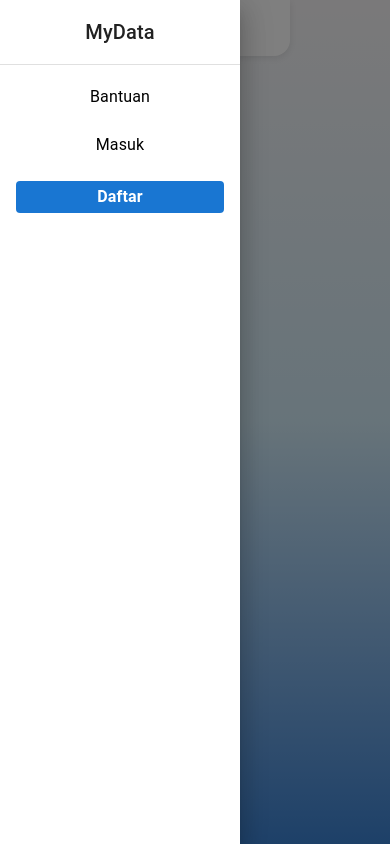
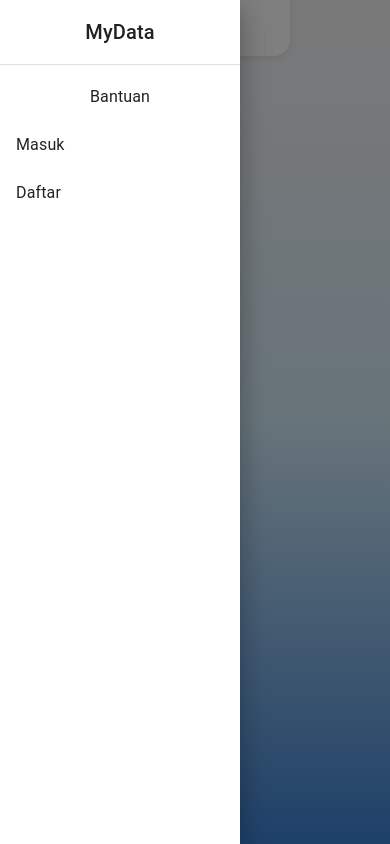
Before and after one commit to rohmanalka/MyInternet, a React (Vite) app: page / in a window 390 px wide. Both pictures are taken after a click on the button "open drawer". Built offline with nearby package versions, Linux system fonts and the light colour scheme; some icons are missing.

Commit message:
feat: button exit

```diff
--- a/src/components/Navbar.jsx
+++ b/src/components/Navbar.jsx
@@ -1,37 +1,49 @@
-import * as React from 'react';
-import PropTypes from 'prop-types';
-import AppBar from '@mui/material/AppBar';
-import Box from '@mui/material/Box';
-import CssBaseline from '@mui/material/CssBaseline';
-import Divider from '@mui/material/Divider';
-import Drawer from '@mui/material/Drawer';
-import IconButton from '@mui/material/IconButton';
-import List from '@mui/material/List';
-import ListItem from '@mui/material/ListItem';
-import ListItemButton from '@mui/material/ListItemButton';
-import ListItemText from '@mui/material/ListItemText';
-import MenuIcon from '@mui/icons-material/Menu';
-import Toolbar from '@mui/material/Toolbar';
-import Typography from '@mui/material/Typography';
-import Button from '@mui/material/Button';
+import * as React from "react";
+import AppBar from "@mui/material/AppBar";
+import Box from "@mui/material/Box";
+import CssBaseline from "@mui/material/CssBaseline";
+import Divider from "@mui/material/Divider";
+import Drawer from "@mui/material/Drawer";
+import IconButton from "@mui/material/IconButton";
+import List from "@mui/material/List";
+import ListItem from "@mui/material/ListItem";
+import ListItemButton from "@mui/material/ListItemButton";
+import ListItemText from "@mui/material/ListItemText";
+import MenuIcon from "@mui/icons-material/Menu";
+import Toolbar from "@mui/material/Toolbar";
+import Typography from "@mui/material/Typography";
+import Button from "@mui/material/Button";
 import Auth from "../pages/Auth.jsx";
 
 const drawerWidth = 240;
-const navItems = ['Bantuan', 'Masuk', 'Daftar'];
+const navItems = ["Bantuan"];
 
 function Navbar(props) {
   const { window } = props;
   const [mobileOpen, setMobileOpen] = React.useState(false);
+  const [openAuth, setOpenAuth] = React.useState(false);
+  const [authTab, setAuthTab] = React.useState(1);
+  const [user, setUser] = React.useState(
+    JSON.parse(localStorage.getItem("user")) || null
+  );
 
-  const handleDrawerToggle = () => {
-    setMobileOpen((prevState) => !prevState);
+  const handleDrawerToggle = () => setMobileOpen((prevState) => !prevState);
+
+  const handleLogout = () => {
+    localStorage.removeItem("user");
+    setUser(null);
   };
 
-  const [openAuth, setOpenAuth] = React.useState(false);
-  const [authTab, setAuthTab] = React.useState(1);
+  const handleLoginSuccess = (loggedUser) => {
+    localStorage.setItem("user", JSON.stringify(loggedUser));
+    setUser(loggedUser);
+    setOpenAuth(false);
+  };
+
+  const container = window !== undefined ? () => window().document.body : undefined;
 
   const drawer = (
-    <Box onClick={handleDrawerToggle} sx={{ textAlign: 'center' }}>
+    <Box onClick={handleDrawerToggle} sx={{ textAlign: "center" }}>
       <Typography variant="h6" sx={{ my: 2 }}>
         MyData
       </Typography>
@@ -39,40 +51,54 @@ function Navbar(props) {
       <List>
         {navItems.map((item) => (
           <ListItem key={item} disablePadding>
-            <ListItemButton sx={{ textAlign: 'center' }}>
-              <ListItemText
-                primary={item}
-                slotProps={{
-                  primary: {
-                    sx:
-                      item === 'Daftar'
-                      ? {
-                        backgroundColor: '#1976d2',
-                        color: '#fff',
-                        borderRadius: 1,
-                        px: 2,
-                        py: 0.5,
-                        fontWeight: 'bold',
-                      }
-                    : { color: '#000' },
-                  },
-                }}
-              />
+            <ListItemButton sx={{ textAlign: "center" }}>
+              <ListItemText primary={item} />
             </ListItemButton>
           </ListItem>
         ))}
+
+        {!user ? (
+          <>
+            <ListItem disablePadding>
+              <ListItemButton
+                onClick={() => {
+                  setAuthTab(1);
+                  setOpenAuth(true);
+                }}
+              >
+                <ListItemText primary="Masuk" />
+              </ListItemButton>
+            </ListItem>
+
+            <ListItem disablePadding>
+              <ListItemButton
+                onClick={() => {
+                  setAuthTab(0);
+                  setOpenAuth(true);
+                }}
+              >
+                <ListItemText primary="Daftar" />
+              </ListItemButton>
+            </ListItem>
+          </>
+        ) : (
+          <ListItem disablePadding>
+            <ListItemButton onClick={handleLogout}>
+              <ListItemText primary="Keluar" />
+            </ListItemButton>
+          </ListItem>
+        )}
       </List>
     </Box>
   );
 
-  const container = window !== undefined ? () => window().document.body : undefined;
-
   return (
-    <Box sx={{ display: 'flex' }}>
+    <>
+      <Box sx={{ display: "flex" }}>
         <CssBaseline />
         <Box
           sx={{
-          position: 'fixed',
+            position: "fixed",
             top: 0,
             left: 100,
             right: 100,
@@ -83,9 +109,9 @@ function Navbar(props) {
             component="nav"
             position="static"
             sx={{
-          backgroundColor: '#fff',
-          color: '#000',
-          boxShadow: '0px 2px 8px rgba(0, 0, 0, 0.1)',
+              backgroundColor: "#fff",
+              color: "#000",
+              boxShadow: "0px 2px 8px rgba(0, 0, 0, 0.1)",
               borderBottomLeftRadius: 16,
               borderBottomRightRadius: 16,
             }}
@@ -96,7 +122,7 @@ function Navbar(props) {
                 aria-label="open drawer"
                 edge="start"
                 onClick={handleDrawerToggle}
-            sx={{ mr: 2, display: { sm: 'none' } }}
+                sx={{ mr: 2, display: { sm: "none" } }}
               >
                 <MenuIcon />
               </IconButton>
@@ -106,19 +132,32 @@ function Navbar(props) {
                 component="div"
                 sx={{
                   flexGrow: 1,
-              display: { xs: 'none', sm: 'block' },
+                  display: { xs: "none", sm: "block" },
                   fontWeight: 600,
                 }}
               >
                 MyData
               </Typography>
 
-          <Box sx={{ display: { xs: 'none', sm: 'block' } }}>
-            {navItems.map((item) => {
-              if (item === "Daftar") {
-                return (
+              <Box sx={{ display: { xs: "none", sm: "block" } }}>
+                {navItems.map((item) => (
+                  <Button key={item} sx={{ color: "#000", fontWeight: 500 }}>
+                    {item}
+                  </Button>
+                ))}
+
+                {!user ? (
+                  <>
                     <Button
-                    key={item}
+                      sx={{ color: "#000", fontWeight: 500 }}
+                      onClick={() => {
+                        setAuthTab(1);
+                        setOpenAuth(true);
+                      }}
+                    >
+                      Masuk
+                    </Button>
+                    <Button
                       variant="contained"
                       sx={{
                         ml: 1,
@@ -134,32 +173,19 @@ function Navbar(props) {
                         setOpenAuth(true);
                       }}
                     >
-                    {item}
+                      Daftar
                     </Button>
-                );
-              }
-
-              if (item === "Masuk") {
-                return (
+                  </>
+                ) : (
                   <Button
-                    key={item}
-                    sx={{ color: "#000", fontWeight: 500 }}
-                    onClick={() => {
-                      setAuthTab(1);
-                      setOpenAuth(true);
-                    }}
+                    color="error"
+                    variant="outlined"
+                    sx={{ ml: 2, borderRadius: 2 }}
+                    onClick={handleLogout}
                   >
-                    {item}
+                    Keluar
                   </Button>
-                );
-              }
-
-              return (
-                <Button key={item} sx={{ color: "#000", fontWeight: 500 }}>
-                  {item}
-                </Button>
-              );
-            })}
+                )}
               </Box>
             </Toolbar>
           </AppBar>
@@ -171,23 +197,24 @@ function Navbar(props) {
             variant="temporary"
             open={mobileOpen}
             onClose={handleDrawerToggle}
-          ModalProps={{
-            keepMounted: true,
-          }}
+            ModalProps={{ keepMounted: true }}
             sx={{
-            display: { xs: 'block', sm: 'none' },
-            '& .MuiDrawer-paper': { boxSizing: 'border-box', width: drawerWidth },
+              display: { xs: "block", sm: "none" },
+              "& .MuiDrawer-paper": { boxSizing: "border-box", width: drawerWidth },
             }}
           >
             {drawer}
           </Drawer>
         </nav>
+      </Box>
+
       <Auth
         open={openAuth}
         handleClose={() => setOpenAuth(false)}
         defaultTab={authTab}
+        onLoginSuccess={handleLoginSuccess}
       />
-    </Box>
+    </>
   );
 }
 
```
Lines whose indentation alone changed are shown as unchanged.
